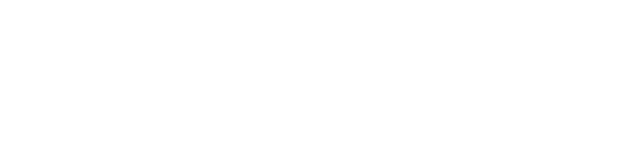
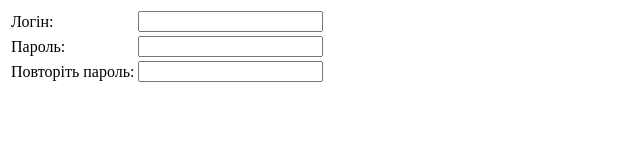
Before and after one commit to HavryliukNP/SanaWeb01, a plain HTML site: page form1.html in a window 1280 px wide. Shown: the whole page, without its empty margins (0-640 px from the left). Drawn offline with Linux system fonts and the light colour scheme.

Commit message:
Додав поле реєстрації

```diff
--- a/form1.html
+++ b/form1.html
@@ -5,6 +5,32 @@
     <title>Форма реєстрації</title>
 </head>
 <body>
+<table>
+    <tr>
+        <td>
+            Логін:
+        </td>
+        <td>
+            <input type="text">
+        </td>
+    </tr>
+    <tr>
+        <td>
+            Пароль:
+        </td>
+        <td>
+            <input type="password">
+        </td>
+    </tr>
+    <tr>
+        <td>
+            Повторіть пароль:
+        </td>
+        <td>
+            <input type="password">
+        </td>
+    </tr>
 
+</table>
 </body>
 </html>
```
